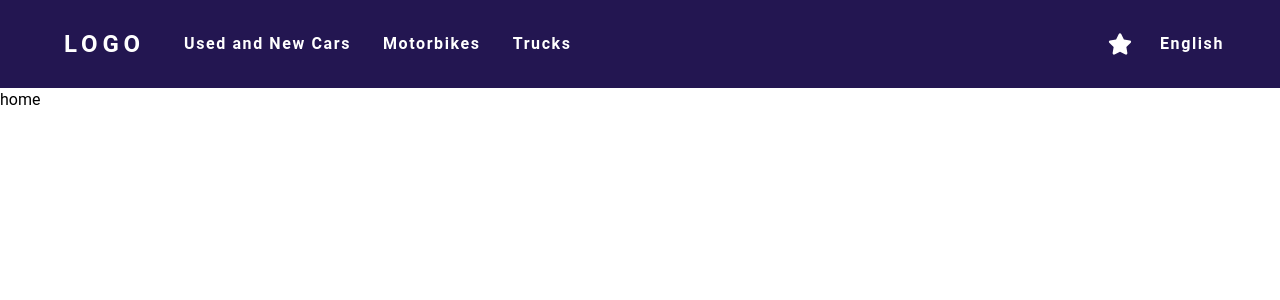
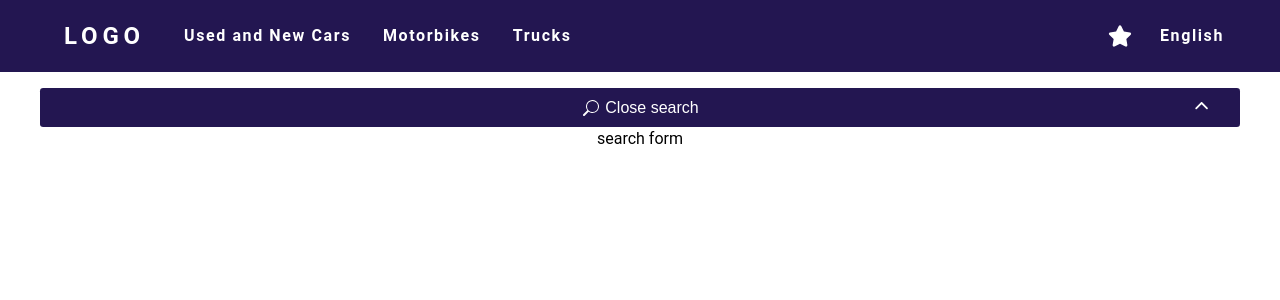
Before and after one commit to muhammedb8826/ecommerce, a React (Vite) app: page / in a window 1280 px wide. Shown: the top 300 px of the page. Built offline with nearby package versions, Linux system fonts and the light colour scheme.

Commit message:
Add a collapsible search button

```diff
--- a/src/index.css
+++ b/src/index.css
@@ -35,8 +35,38 @@ body {
 nav {
   position: relative;
   color: white;
-  padding: 2em 0;
+  padding: 1.5em 0;
   width: 100%;
   max-width: var(--container-width);
   margin: auto;
 }
+
+.home {
+  display: flex;
+  justify-content: center;
+  align-items: center;
+  flex-direction: column;
+  padding: 1em;
+}
+
+.search-btn {
+  position: relative;
+  width: 100%;
+  max-width: var(--container-width);
+  background-color: var(--main-color);
+  color: white;
+  border: none;
+  border-radius: 0.2em;
+  outline: none;
+  font-size: 1em;
+  padding: 0.6em;
+  cursor: pointer;
+  display: flex;
+  justify-content: center;
+  align-items: center;
+}
+
+.search-btn:hover {
+  background-color: #231651d7;
+  transition: all 0.3s ease-in-out;
+}
--- a/src/pages/Home.tsx
+++ b/src/pages/Home.tsx
@@ -1,5 +1,17 @@
+import SearchButton from './SearchButton';
+import SeachForm from './SeachForm';
+import { useState } from 'react';
 const Home = () => {
-  return <div>home</div>;
+  const [showSearchBox, setShowSearchBox] = useState(true);
+  const handleClick = () => {
+    setShowSearchBox(!showSearchBox);
+  };
+  return (
+    <section className="home">
+      <SearchButton handleClick={handleClick} showSearchBox={showSearchBox} />
+      {showSearchBox && <SeachForm />}
+    </section>
+  );
 };
 
 export default Home;
--- /dev/null
+++ b/src/pages/SeachForm.tsx
@@ -0,0 +1,5 @@
+const SeachForm = () => {
+  return <div>search form</div>;
+};
+
+export default SeachForm;
--- /dev/null
+++ b/src/pages/SearchButton.tsx
@@ -0,0 +1,29 @@
+import { BsSearch } from 'react-icons/bs';
+import { IoIosArrowUp } from 'react-icons/io';
+import '../styles/search-button.css';
+
+type SearchProps = {
+  handleClick: () => void;
+  showSearchBox: boolean;
+};
+
+const Search = ({ handleClick, showSearchBox }: SearchProps) => {
+  return (
+    <button
+      onClick={handleClick}
+      className="search-btn"
+      type="button"
+      title="search-collabsable-button"
+    >
+      <span className="search-icon">
+        <BsSearch />
+      </span>
+      <p>{showSearchBox ? 'Close search' : 'Open search'}</p>
+      <span className={`arrow-up ${showSearchBox ? 'open' : 'close'}`}>
+        <IoIosArrowUp />
+      </span>
+    </button>
+  );
+};
+
+export default Search;
--- a/src/styles/navbar.css
+++ b/src/styles/navbar.css
@@ -1,6 +1,6 @@
 .favourite {
   position: absolute;
-  right: 0;
+  right: 0.5em;
   top: 50%;
   transform: translate(-50%, -50%);
   background: transparent;
@@ -62,7 +62,7 @@ li a:hover {
 
 .menu-toggle-btn {
   position: absolute;
-  left: 1em;
+  left: 1.5em;
   top: 50%;
   transform: translate(-50%, -50%);
   background: transparent;
--- /dev/null
+++ b/src/styles/search-button.css
@@ -0,0 +1,20 @@
+.search-icon {
+  -webkit-transform: rotate(90deg); /* For Safari */
+  transform: rotate(90deg);
+  margin-right: 0.5em;
+}
+
+.arrow-up.open {
+  right: 1.5em;
+  position: absolute;
+  font-size: 1.2em;
+  transition: all 0.3s ease-in-out;
+}
+
+.arrow-up.close {
+  right: 1.5em;
+  position: absolute;
+  font-size: 1.2em;
+  transform: rotate(180deg);
+  transition: all 0.3s ease-in-out;
+}
```
